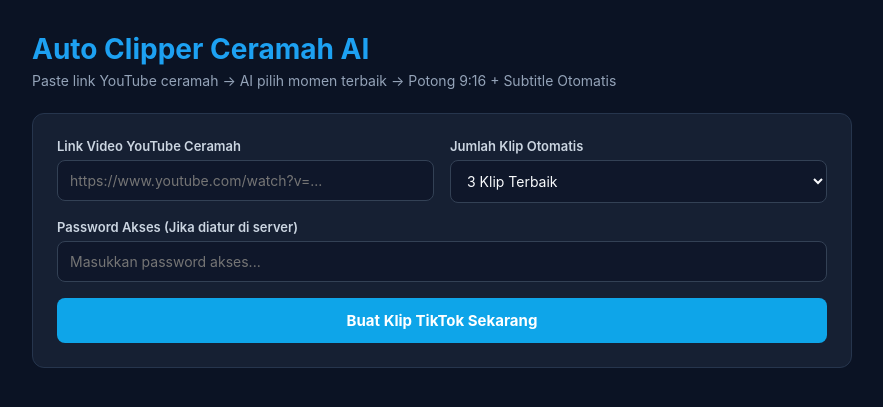
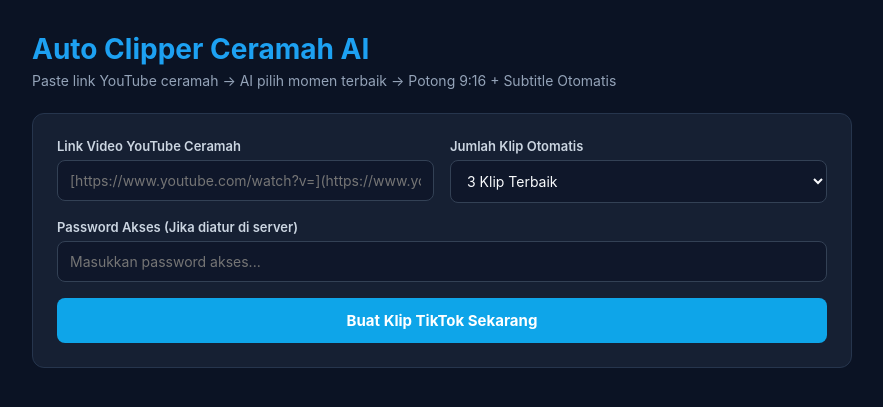
Before and after one commit to sabiqbilhaq/tiktok-clipper, a Flask app: page / in a window 1280 px wide. Shown: the top 407 px of the page, without its empty margins (198-1081 px from the left). Run offline with Flask 3, Linux system fonts and the light colour scheme.

Commit message:
Update index.html

```diff
--- a/templates/index.html
+++ b/templates/index.html
@@ -49,7 +49,7 @@
       <div class="grid">
         <div>
           <label for="yt_url">Link Video YouTube Ceramah</label>
-          <input type="text" id="yt_url" placeholder="https://www.youtube.com/watch?v=..." />
+          <input type="text" id="yt_url" placeholder="[https://www.youtube.com/watch?v=](https://www.youtube.com/watch?v=)..." />
         </div>
         <div>
           <label for="num_clips">Jumlah Klip Otomatis</label>
```
